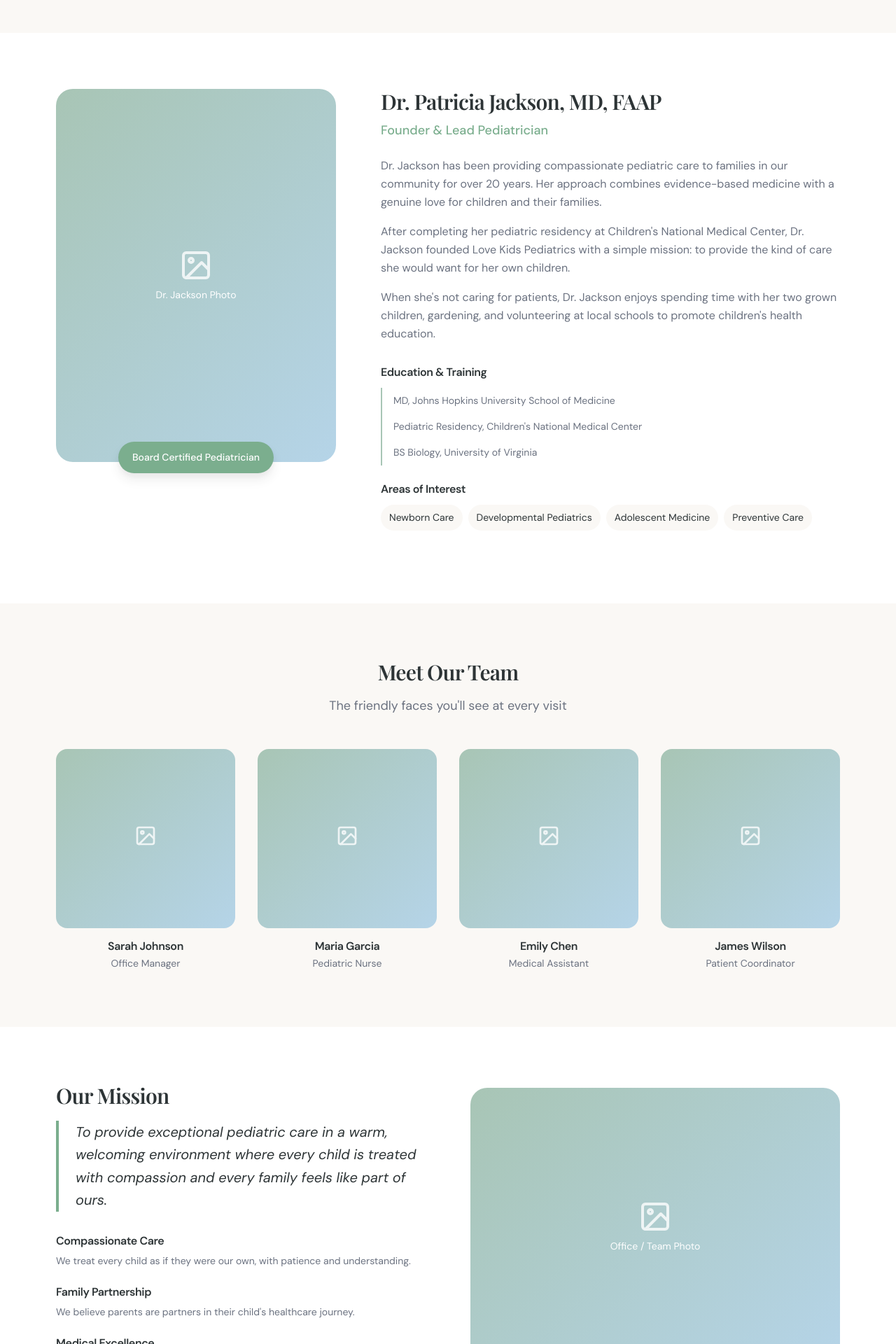
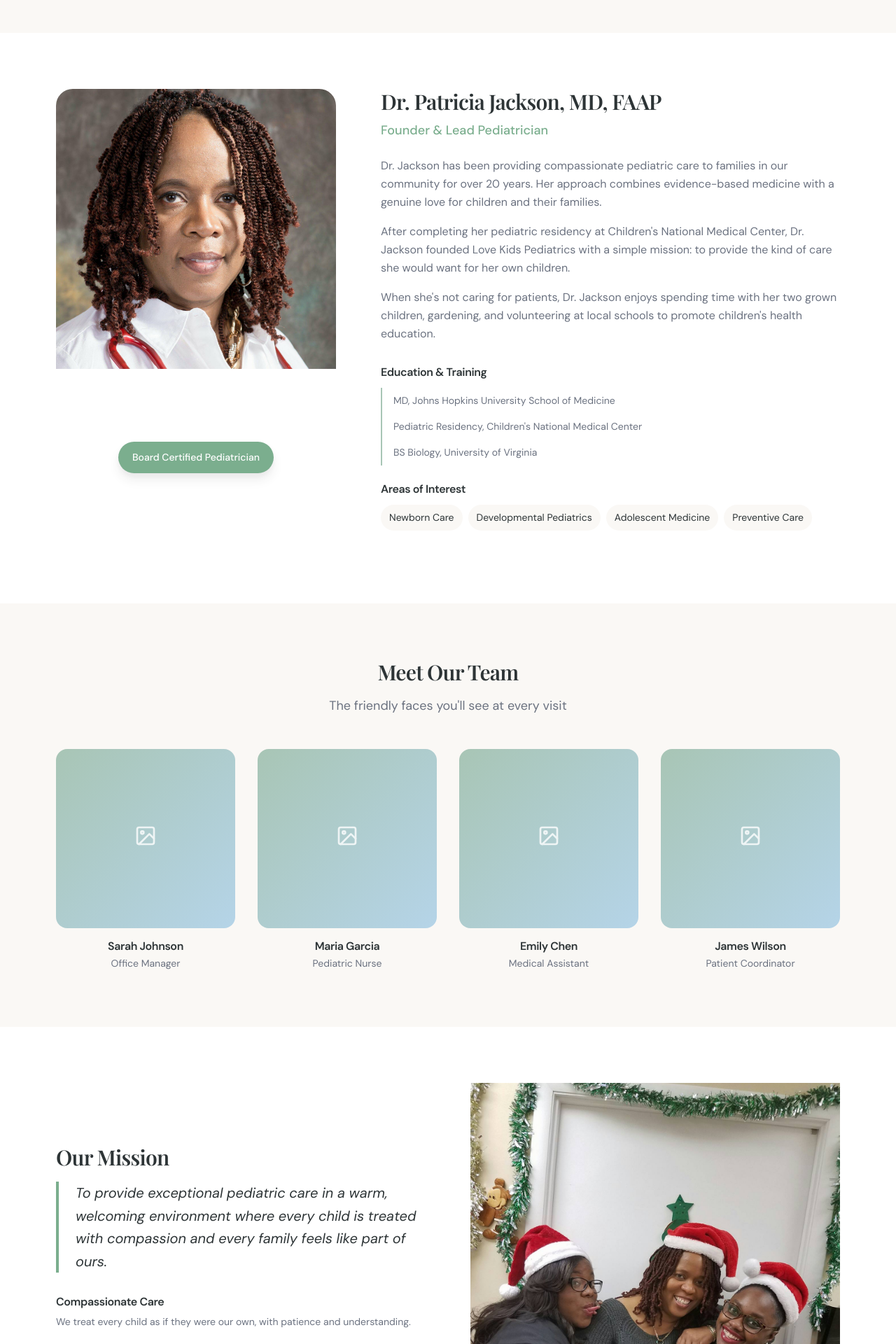
Before and after one commit to sprim0/LoveKidsPediatrics, a React (Vite) app: page /about in a window 1280 px wide. Shown: the part 300-2220 px from the top of the page at 70% size. Built offline with nearby package versions, Linux system fonts and the light colour scheme; the HTML template or start-up script is replaced by a standard one; a web font is replaced by a local one.

Commit message:
Update About page with actual images
Replaced placeholder images with actual headshot and staff party images.

```diff
--- a/src/pages/About.jsx
+++ b/src/pages/About.jsx
@@ -1,4 +1,8 @@
 import './About.css';
+
+// Images
+import headshotImage from '../assets/images/Headshot.jpg';
+import staffPartyImage from '../assets/images/StaffParty.jpg';
 
 const About = () => {
   const ImageIcon = () => (
@@ -53,10 +57,7 @@ const About = () => {
           <div className="doctor-container">
             <div className="doctor-image">
               <div className="doctor-image-wrapper">
-                <div className="image-placeholder">
-                  <ImageIcon />
-                  <span>Dr. Jackson Photo</span>
-                </div>
+                <img src={headshotImage} alt="Dr. Yvonne M Jackson" />
               </div>
               <div className="doctor-credentials-badge">
                 <span>Board Certified Pediatrician</span>
@@ -162,10 +163,7 @@ const About = () => {
             </div>
 
             <div className="mission-image">
-              <div className="image-placeholder large">
-                <ImageIcon />
-                <span>Office / Team Photo</span>
-              </div>
+              <img src={staffPartyImage} alt="Our team" className="mission-img" />
             </div>
           </div>
         </div>
```
